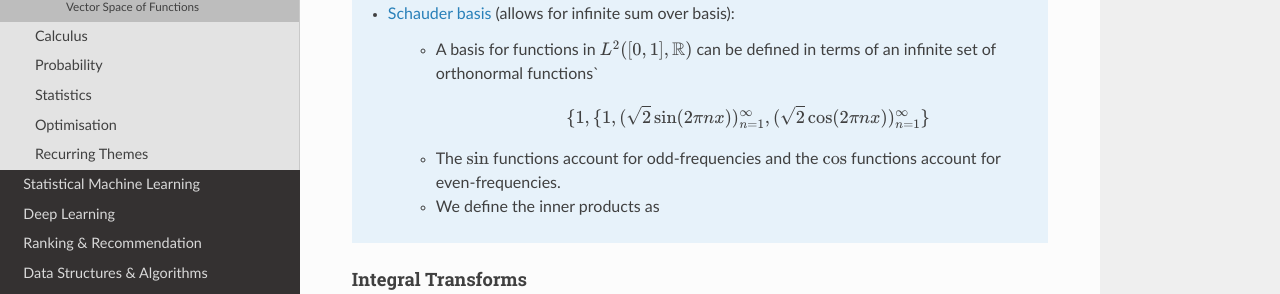
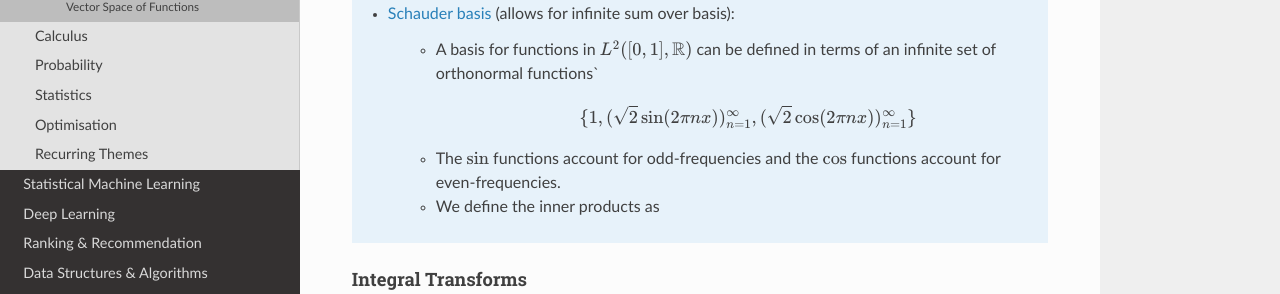
Before and after one commit to uselesstechjunks/leetcode, a Sphinx documentation site: the page built from docs/source/math/linalg/funan.rst, in a window 1280 px wide and 900 px high, scrolled down 3180 px. Shown: the part 295-589 px from the top of the window. Built offline with Sphinx 7.4.7 and the Read the Docs theme 2.0.0, drawn with Linux system fonts in a browser that asks for light colours.

Commit message:
Update funan.rst

```diff
--- a/docs/source/math/linalg/funan.rst
+++ b/docs/source/math/linalg/funan.rst
@@ -112,7 +112,7 @@ Fourier Basis
 
 		* A basis for functions in :math:`L^2([0,1],\mathbb{R})` can be defined in terms of an infinite set of orthonormal functions`
 
-			.. math:: \{1, \{1, (\sqrt{2}\sin(2\pi nx))_{n=1}^\infty, (\sqrt{2}\cos(2\pi nx))_{n=1}^\infty\}
+			.. math:: \{1, (\sqrt{2}\sin(2\pi nx))_{n=1}^\infty, (\sqrt{2}\cos(2\pi nx))_{n=1}^\infty\}
 		* The :math:`\sin` functions account for odd-frequencies and the :math:`\cos` functions account for even-frequencies.
 		* We define the inner products as
 
```
